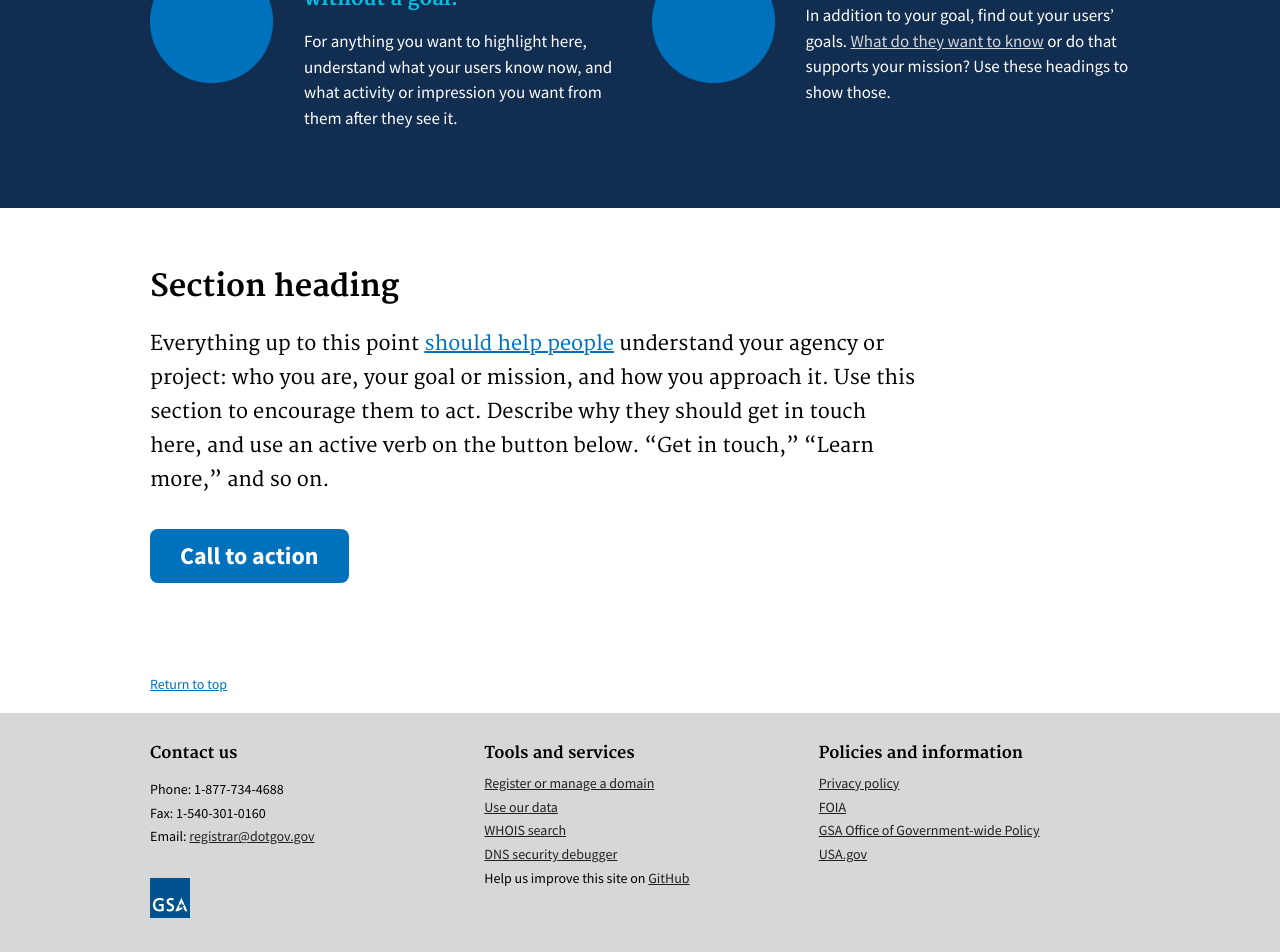
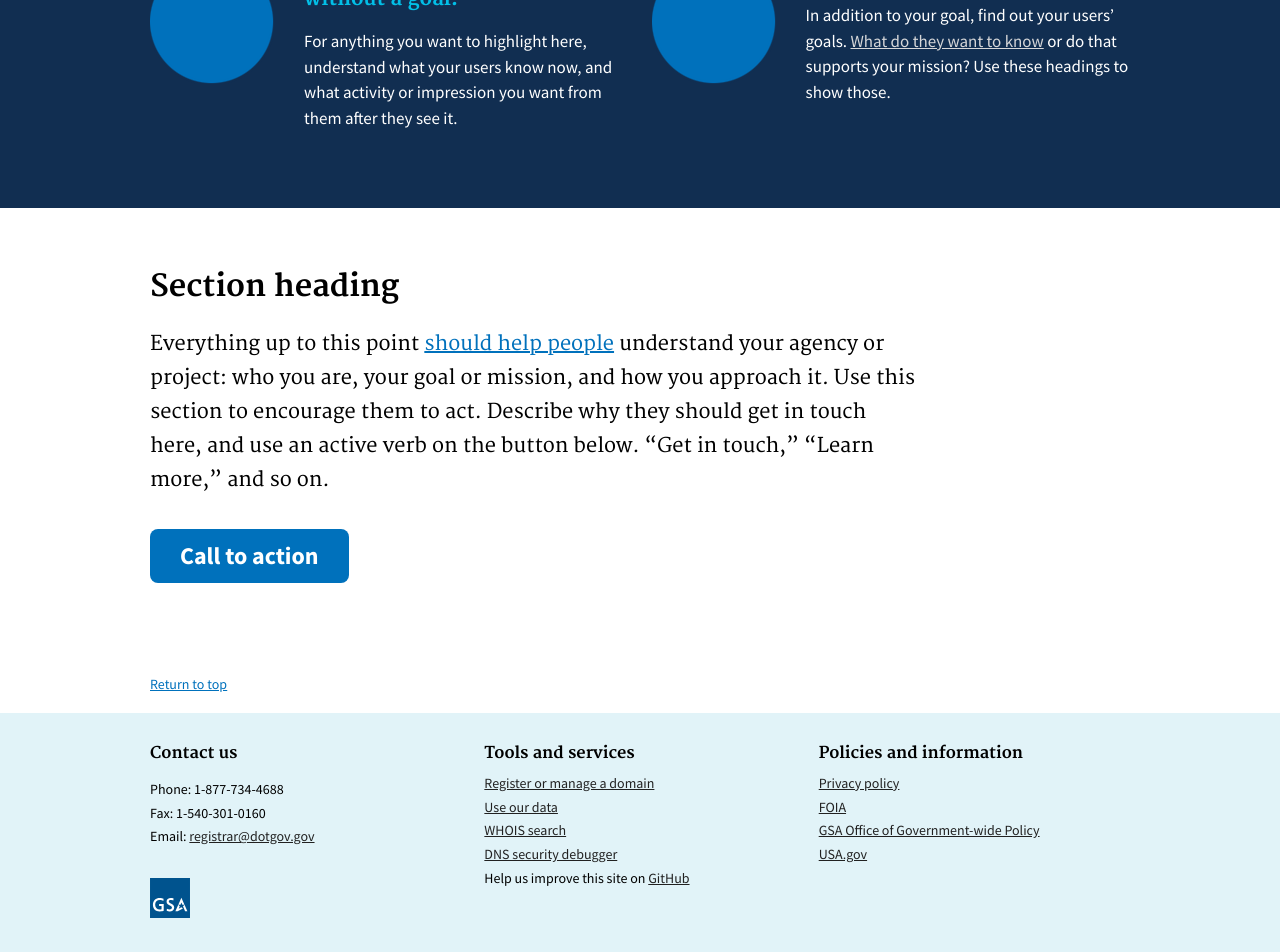
Before and after one commit to serrif/website, a Jekyll site: the page built from main/home.md, in a window 1280 px wide. Shown: the part 986-1938 px from the top of the page. Built offline with Jekyll 4.4.1, drawn with Linux system fonts in a browser that asks for light colours.

Commit message:
Update footer--small.html

```diff
--- a/_includes/components/footer--small.html
+++ b/_includes/components/footer--small.html
@@ -6,7 +6,7 @@
   </div>
   {% endunless %}
 
-  <div class="usa-footer-secondary_section" style="background-color: $color-primary-alt-lightest;">
+  <div class="usa-footer-secondary_section" style="background-color: #e1f3f8;">
     <div class="usa-grid">
       <div class="usa-width-one-third">
         <h3 style="font-size: 1.6rem; padding-top: 1rem;">Contact us</h3>
```
